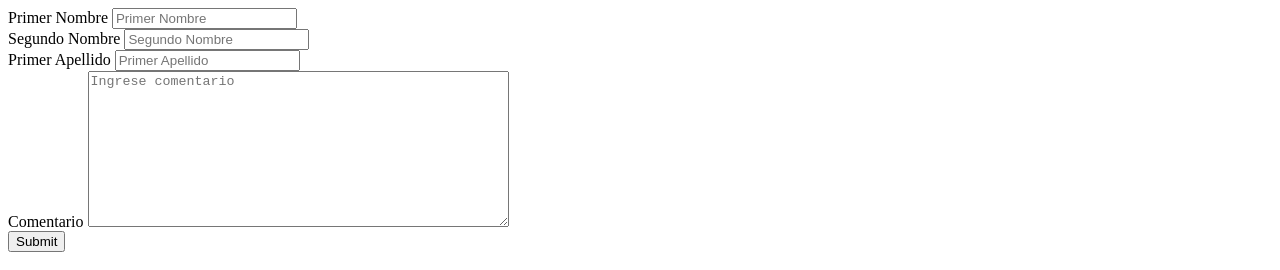
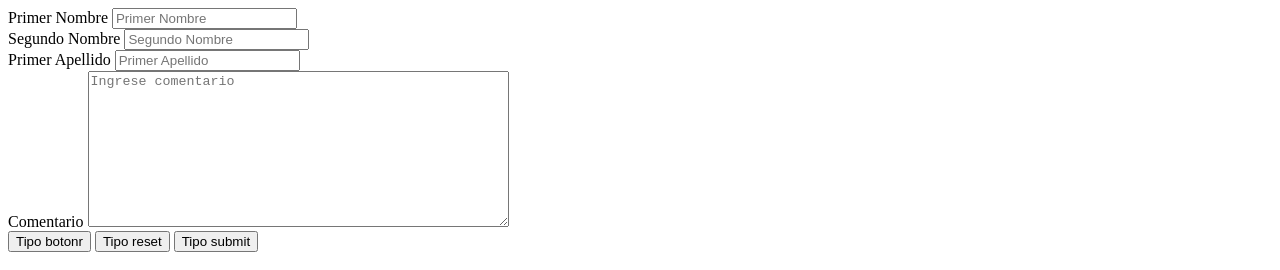
Before and after one commit to MichelVelasco/HTML, a plain HTML site: page index.html in a window 1280 px wide. Shown: the top 270 px of the page. Drawn offline with Linux system fonts and the light colour scheme.

Commit message:
Tipos de botones

```diff
--- a/index.html
+++ b/index.html
@@ -4,7 +4,7 @@
     <title>Mi primera web</title>
 </head>
 <body> <!-- Asi podemos poner comentarios al codigo,-->
-    <form action="/formulario" method="GET"> <!--formularios-->
+    <form action="/formulario" method="POST"> <!--formularios-->
         <label for="PrimerNombre">Primer Nombre</label>
         <input type="text" id="PrimerNombre" name="PrimerNombre" placeholder="Primer Nombre"/>
         <br>
@@ -17,7 +17,9 @@
         <Label for="comentario">Comentario</Label>
         <textarea cols="50" rows="10" id="comentario" placeholder="Ingrese comentario" name="comentario"></textarea>
         <br>
-        <input type="submit" >
+        <button type="button">Tipo botonr</button>
+        <button type="reset">Tipo reset</button>
+        <button type="submit">Tipo submit</button>
     </form>
 
     <h1>Mi primer heading</h1>
```
